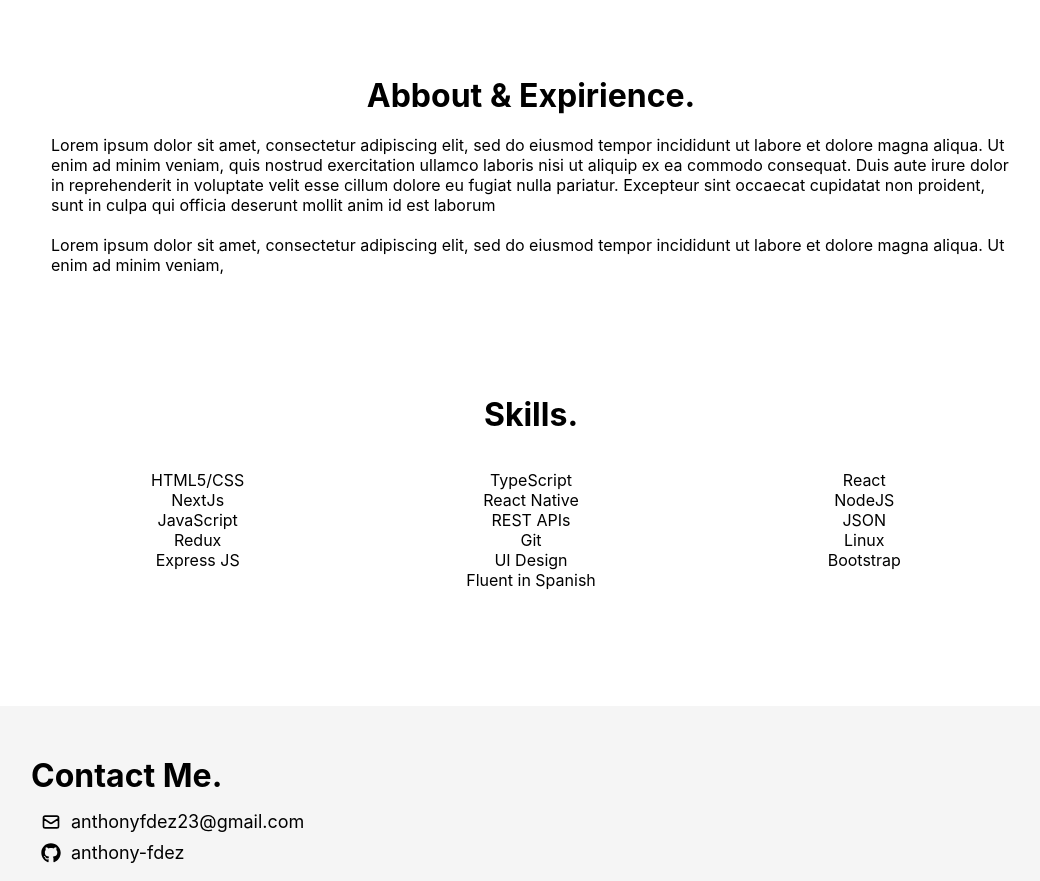
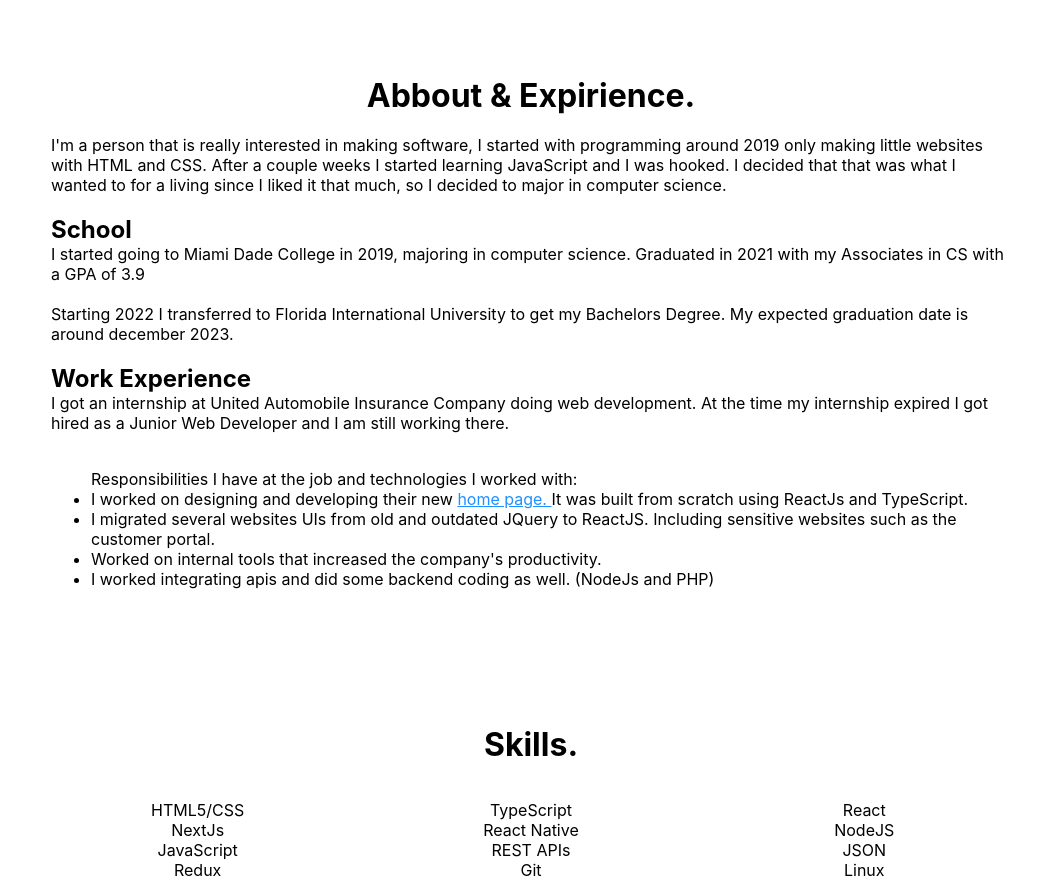
Before and after one commit to anthony-fdez/portfolio, a Next.js app: page / in a window 1280 px wide. Shown: the part 2340-3221 px from the top of the page, without its empty margins (109-1149 px from the left). Built offline with nearby package versions, Linux system fonts and the light colour scheme.

Commit message:
Added the experience page

```diff
--- a/components/home/about/about.tsx
+++ b/components/home/about/about.tsx
@@ -9,20 +9,61 @@ const About = (): JSX.Element => {
         <h1>Abbout & Expirience.</h1>
         <br></br>
         <p>
-          Lorem ipsum dolor sit amet, consectetur adipiscing elit, sed do
-          eiusmod tempor incididunt ut labore et dolore magna aliqua. Ut enim ad
-          minim veniam, quis nostrud exercitation ullamco laboris nisi ut
-          aliquip ex ea commodo consequat. Duis aute irure dolor in
-          reprehenderit in voluptate velit esse cillum dolore eu fugiat nulla
-          pariatur. Excepteur sint occaecat cupidatat non proident, sunt in
-          culpa qui officia deserunt mollit anim id est laborum
+          I&apos;m a person that is really interested in making software, I
+          started with programming around 2019 only making little websites with
+          HTML and CSS. After a couple weeks I started learning JavaScript and I
+          was hooked. I decided that that was what I wanted to for a living
+          since I liked it that much, so I decided to major in computer science.
+        </p>
+        <br></br>
+        <h2>School</h2>
+        <p>
+          I started going to Miami Dade College in 2019, majoring in computer
+          science. Graduated in 2021 with my Associates in CS with a GPA of 3.9
         </p>
         <br></br>
         <p>
-          Lorem ipsum dolor sit amet, consectetur adipiscing elit, sed do
-          eiusmod tempor incididunt ut labore et dolore magna aliqua. Ut enim ad
-          minim veniam,
+          Starting 2022 I transferred to Florida International University to get
+          my Bachelors Degree. My expected graduation date is around december
+          2023.
         </p>
+        <br></br>
+        <h2>Work Experience</h2>
+        <p>
+          I got an internship at United Automobile Insurance Company doing web
+          development. At the time my internship expired I got hired as a Junior
+          Web Developer and I am still working there.
+        </p>
+        <br></br>
+        <ul>
+          <p>
+            Responsibilities I have at the job and technologies I worked with:
+          </p>
+          <li>
+            I worked on designing and developing their new{" "}
+            <a
+              className="link"
+              target="_blank"
+              href="https://uaic.net"
+              rel="noreferrer"
+            >
+              home page.{" "}
+            </a>
+            It was built from scratch using ReactJs and TypeScript.
+          </li>
+          <li>
+            I migrated several websites UIs from old and outdated JQuery to
+            ReactJS. Including sensitive websites such as the customer portal.
+          </li>
+          <li>
+            Worked on internal tools that increased the company&apos;s
+            productivity.
+          </li>
+          <li>
+            I worked integrating apis and did some backend coding as well.
+            (NodeJs and PHP)
+          </li>
+        </ul>
       </div>
     </Fade>
   );
```
